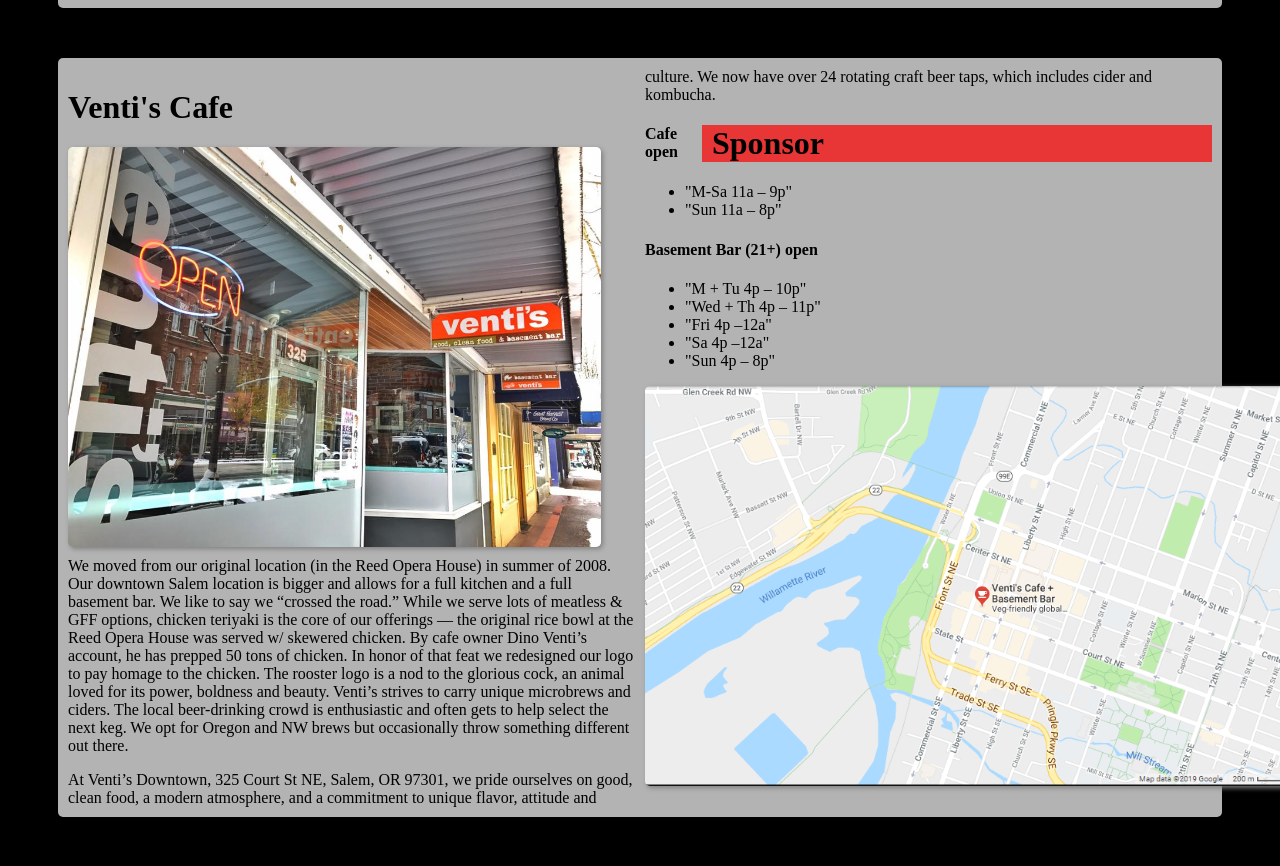
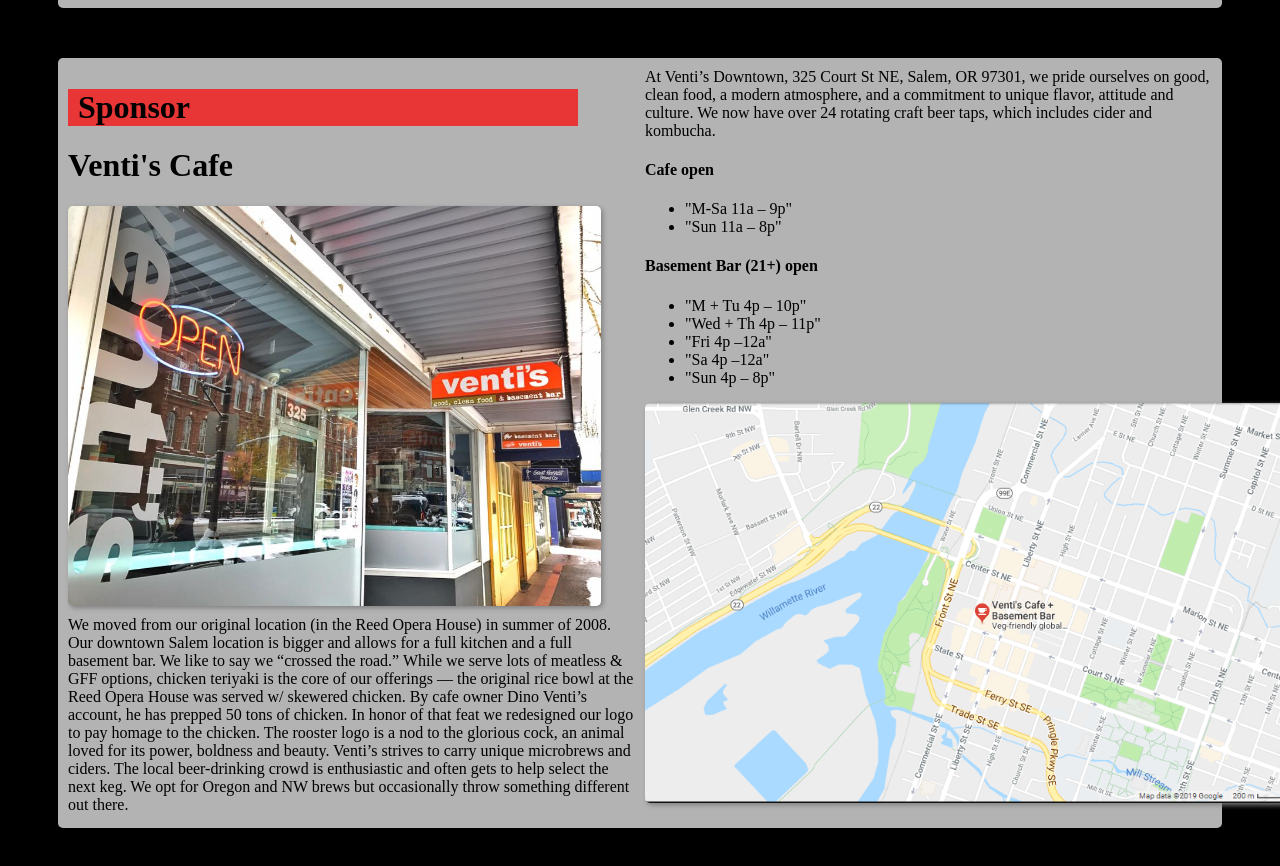
Before and after one commit to AlexGarcia2/capstone, a React app: page /#/ in a window 1280 px wide. Shown: the part 931-1797 px from the top of the page. Built offline with nearby package versions, Linux system fonts and the light colour scheme.

Commit message:
add small styling

```diff
--- a/src/components/Header.jsx
+++ b/src/components/Header.jsx
@@ -9,7 +9,7 @@
   borderBottom:'2px solid black',
   display:'grid',
   gridTemplateColumns:'auto auto',
-  width:'100%'
+  width:'auto'
 }
 const bottons={
   float:'right',
--- a/src/components/Sponsor.jsx
+++ b/src/components/Sponsor.jsx
@@ -27,10 +27,13 @@
   height:'400px'
 }
 const title={
-  float:'right',
   background: 'rgba(255, 0, 0, 0.7)',
   width:'500px',
   paddingLeft:'10px',
+}
+const spaceDiv={
+  borderBottom:'2xp solid black'
+
 }
 
 
@@ -38,7 +41,10 @@
   return (
     <div style={card}>
 
-
+      <div>
+        <h1 style={title}>Sponsor</h1>
+      </div>
+      <div style={spaceDiv}></div>
       <div>
         <div>
           <h1>Venti's Cafe</h1>
@@ -55,9 +61,6 @@
         </div>
         <div>
           At Venti’s Downtown, 325 Court St NE, Salem, OR 97301, we pride ourselves on good, clean food, a modern atmosphere, and a commitment to unique flavor, attitude and culture. We now have over 24 rotating craft beer taps, which includes cider and kombucha.
-        </div>
-        <div>
-          <h1 style={title}>Sponsor</h1>
         </div>
         <div>
           <h4>Cafe open</h4>
```
